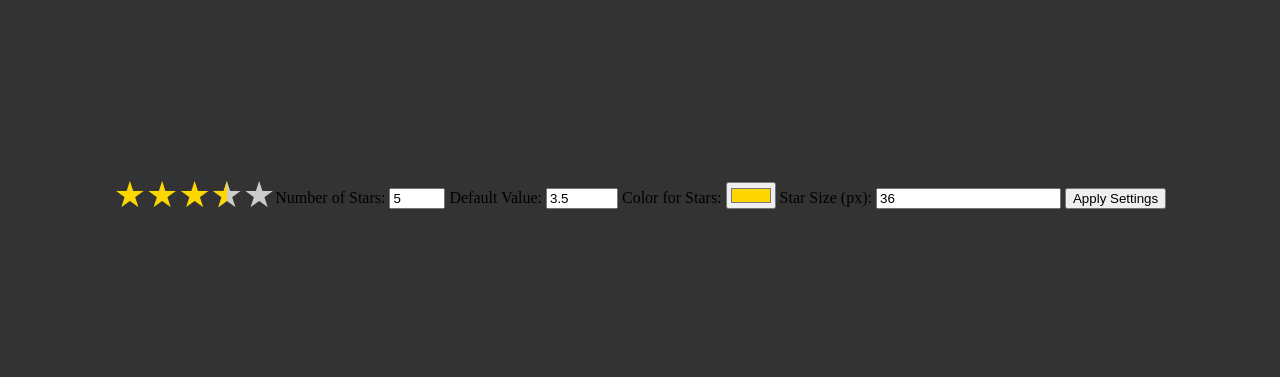
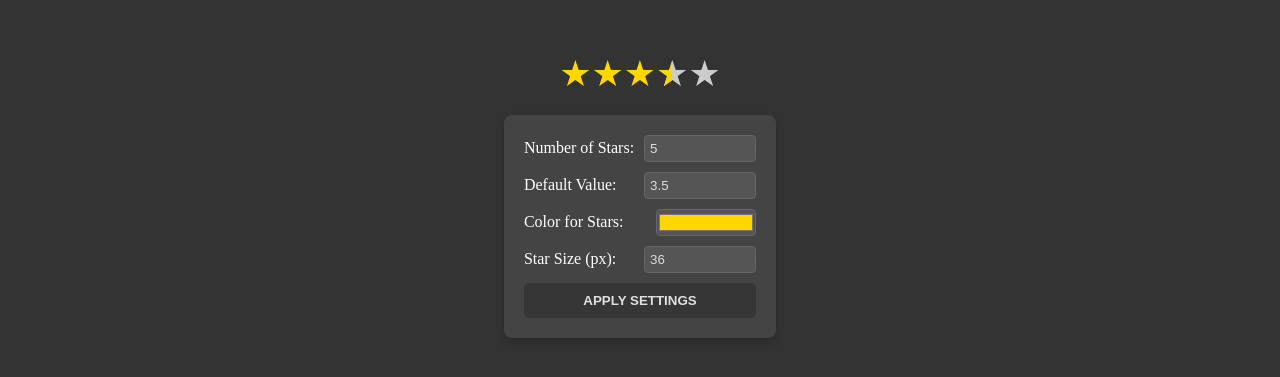
Before and after one commit to alexbnmb/Rating_Task, a plain HTML site: page index.html in a window 1280 px wide. Shown: the part 205-582 px from the top of the page. Drawn offline with Linux system fonts and the light colour scheme.

Commit message:
Update styles.css

```diff
--- a/styles.css
+++ b/styles.css
@@ -1,39 +1,61 @@
-/* Ensure body and html are set to full height and centered */
 body, html {
     margin: 0;
     padding: 0;
     height: 100%;
     display: flex;
+    flex-direction: column;
+    align-items: center;
     justify-content: center;
-    align-items: center;
-    background-color: #333; /* Dark grey background for contrast */
+    background-color: #333; /* Dark theme background */
 }
 
-.rating-container {
+.settings-menu {
+    margin-top: 20px;
+    display: grid;
+    grid-template-columns: 1fr;
+    gap: 10px;
     padding: 20px;
-    background-color: #444; /* Slightly lighter grey for the container */
+    background: #444; /* Slightly lighter grey for contrast */
     border-radius: 8px;
-    display: flex;
-    justify-content: center;
-    align-items: center;
+    box-shadow: 0 4px 8px rgba(0,0,0,0.2); /* Soft shadow for depth */
+    width: auto;
 }
 
-.feedback-rating {
-    display: inline-flex;
-    font-size: 0; /* Removing space between inline elements */
+.settings-menu label {
+    display: flex;
+    justify-content: space-between;
+    align-items: center;
+    color: #fff; /* Light text for contrast */
 }
 
-.rating-star {
-    font-size: 28.8px; /* Directly increase the size by 20% from an assumed base of 24px */
-    color: var(--star-color-inactive, #cccccc); /* Default star color */
-    user-select: none;
-    transition: transform 0.3s ease; /* Transition for smooth scaling */
+.settings-menu input[type="number"],
+.settings-menu input[type="color"] {
+    width: 100px; /* Equal width for alignment */
+    padding: 5px;
+    margin-left: 10px; /* Space between label and input */
+    background-color: #555; /* Dark grey background */
+    border: 1px solid #666; /* Slightly darker border for definition */
+    border-radius: 4px; /* Softened edges */
+    color: #ddd; /* Light text for readability */
 }
 
-.rating-star.active, .rating-star.half:before {
-    color: var(--star-color-active, #ffd700); /* Active star color */
+.settings-menu input[type="color"] {
+    padding: 0; /* Override for color picker input */
 }
 
-.rating-star:hover {
-    transform: scale(1.8); /* Increase size by 20% on hover */
+.settings-menu button {
+    padding: 10px 15px;
+    background-color: #363636; /* Match star active color */
+    border: none;
+    border-radius: 5px;
+    cursor: pointer;
+    color: #e0e0e0; /* Dark text for contrast */
+    font-weight: bold;
+    text-transform: uppercase; /* Stylistic choice for emphasis */
+    transition: background-color 0.3s ease, transform 0.2s ease; /* Smooth transitions for interaction */
 }
+
+.settings-menu button:hover {
+    background-color: #2b2b2bd3; /* Lighter on hover for interactivity */
+
+}
```
